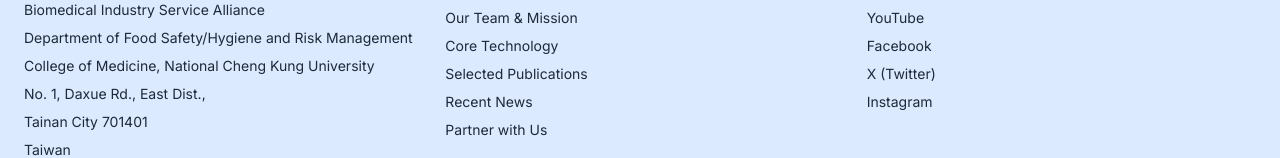
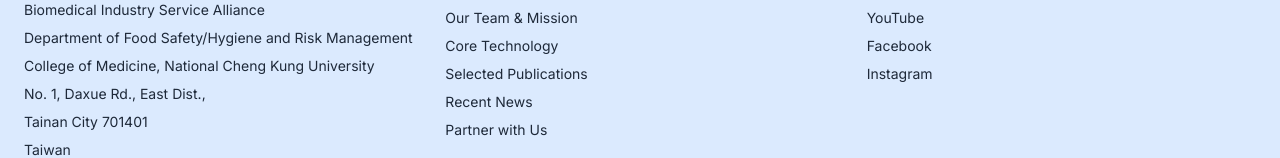
Before and after one commit to vishxrad/hitlab-website, a Next.js app: page / in a window 1280 px wide. Shown: the part 2556-2714 px from the top of the page. Built offline with nearby package versions, Linux system fonts and the light colour scheme.

Commit message:
socials added

```diff
--- a/app/locales/en/blog.json
+++ b/app/locales/en/blog.json
@@ -16,7 +16,7 @@
     {
       "id": "cpcc-2025",
       "title": "2025 Clinical Proteomics on a Chip Conference (CPCC)",
-      "date": "Jan 20, 2025",
+      "date": "Dec 12, 2025",
       "category": "Conference",
       "tags": ["CPCC", "Proteomics", "Clinical"],
       "image": "/images/blog/cpcc-2025.jpg",
--- a/app/locales/en/global.json
+++ b/app/locales/en/global.json
@@ -47,7 +47,6 @@
       "linkedin": "LinkedIn",
       "youtube": "YouTube",
       "facebook": "Facebook",
-      "twitter": "X (Twitter)",
       "instagram": "Instagram",
       "tiktok": "TikTok"
     },
--- a/app/locales/zh-TW/blog.json
+++ b/app/locales/zh-TW/blog.json
@@ -16,7 +16,7 @@
     {
       "id": "cpcc-2025",
       "title": "2025 臨床蛋白體晶片應用論壇 (CPCC)",
-      "date": "2025年01月20日",
+      "date": "2025年12月12日",
       "category": "研討會",
       "tags": ["CPCC", "蛋白質體學", "臨床"],
       "image": "/images/blog/cpcc-2025.jpg",
--- a/app/locales/zh-TW/global.json
+++ b/app/locales/zh-TW/global.json
@@ -47,7 +47,6 @@
       "linkedin": "LinkedIn",
       "youtube": "YouTube",
       "facebook": "Facebook",
-      "twitter": "X (Twitter)",
       "instagram": "Instagram",
       "tiktok": "TikTok"
     },
--- a/components/Footer.tsx
+++ b/components/Footer.tsx
@@ -52,10 +52,9 @@
             <h3 className="font-bold text-lg mb-4 uppercase">{t('footer.followUs')}</h3>
             <ul className="text-sm space-y-2">
               {/* <li><a href="#" className="hover:underline hover:text-blue-600">{t('footer.social.guidelines')}</a></li> */}
-              <li><a href="#" className="hover:underline hover:text-blue-600">{t('footer.social.linkedin')}</a></li>
-              <li><a href="#" className="hover:underline hover:text-blue-600">{t('footer.social.youtube')}</a></li>
+              <li><a href="https://www.linkedin.com/company/proteome-array-alliance" className="hover:underline hover:text-blue-600">{t('footer.social.linkedin')}</a></li>
+              <li><a href="https://www.youtube.com/@NCKUHitLab" className="hover:underline hover:text-blue-600">{t('footer.social.youtube')}</a></li>
               <li><a href="https://www.facebook.com/nckuhitlab/" className="hover:underline hover:text-blue-600">{t('footer.social.facebook')}</a></li>
-              <li><a href="#" className="hover:underline hover:text-blue-600">{t('footer.social.twitter')}</a></li>
               <li><a href="https://www.instagram.com/nckuhitlab/" className="hover:underline hover:text-blue-600">{t('footer.social.instagram')}</a></li>
               {/* <li><a href="#" className="hover:underline hover:text-blue-600">{t('footer.social.tiktok')}</a></li> */}
             </ul>
```
